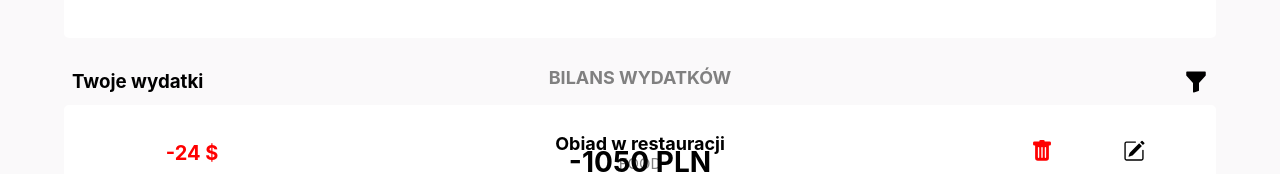
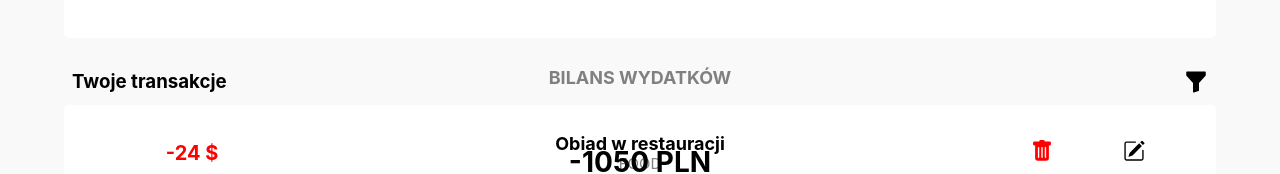
Before and after one commit to Viniski/BudgetApp, a React (Create React App) app: page /wydatki in a window 1280 px wide. Shown: the part 202-376 px from the top of the page. Built offline with nearby package versions, Linux system fonts and the light colour scheme.

Commit message:
Create transactionsSection component to avoid DRY

```diff
--- /dev/null
+++ b/src/component/TransactionsSection/TransactionsSection.js
@@ -0,0 +1,97 @@
+import { useState } from "react";
+import { useSelector } from "react-redux";
+import TransactionCard from "../../component/TransactionCard/TransactionCard";
+import FilterSection from "../FilterSection/FilterSection";
+import FilterButton from "../Buttons/FilterButton";
+import CloseFilterButton from "../Buttons/CloseFilterButton";
+import Pagination from "../../component/Pagination/Pagination";
+
+function TransactionSection({ type }) {
+  console.log(type);
+  let transactions = useSelector((state) => state.transactions);
+  // filtrowanie
+  //
+  //
+  // ...
+  const theme = useSelector((state) => state.theme.theme);
+  const themeDark = theme === "dark";
+  const [isClicked, setIsClicked] = useState(false);
+
+  const [currentPage, setCurrentPage] = useState(1);
+  const startIndex = (currentPage - 1) * 5;
+  const endIndex = currentPage * 5 - 1;
+
+  let transactionOnPage = transactions.slice(startIndex, endIndex + 1);
+
+  //jednak ten scope tu działa, że zmienia mi też wartość w zakresie globalnym a nie tylko w zakresie lokalnym :)
+  //myślałem, że tak nie będzie bo jest zakres blokowy
+  //Mam wrażenie, że dalej tego nie umiem xDD
+  //ale działa wszytsko ładnie :)
+  if (type === "expense") {
+    transactions = transactions.filter(
+      (el) => el.type === "expense"
+    );
+
+    transactionOnPage = transactions.slice(
+      startIndex,
+      endIndex + 1
+    );
+  }
+  if (type === "income") {
+    transactions = transactions.filter(
+      (el) => el.type === "income"
+    );
+    transactionOnPage = transactions.slice(
+      startIndex,
+      endIndex + 1
+    );
+  }
+
+  const handleFilterButton = () => {
+    setIsClicked(!isClicked);
+  };
+
+  const paginate = (number) => setCurrentPage(number);
+
+  return (
+    <>
+      <section className="transaction-section">
+        <div className="transaction-section__header">
+          <h3>{`Twoje transakcje`}</h3>
+          <FilterButton
+            onClick={handleFilterButton}
+            className={
+              isClicked
+                ? `transaction-section__button-filter--disactive`
+                : `transaction-section__button-filter ${
+                    themeDark && `transaction-section__button-filter--dark`
+                  }`
+            }
+          />
+          <CloseFilterButton
+            onClick={handleFilterButton}
+            className={
+              isClicked
+                ? `transaction-section__button-filter ${
+                    themeDark && `transaction-section__button-filter--dark`
+                  }`
+                : `transaction-section__button-filter--disactive`
+            }
+          />
+          {isClicked && <FilterSection type="expense" title="wydatki" />}
+        </div>
+        {transactionOnPage.map((transaction) => (
+          <TransactionCard key={transaction.id} data={transaction} />
+        ))}
+        {!transactions.length && "Nie masz żadnych transakcji"}
+      </section>
+      <Pagination
+        cardNumber={transactions.length}
+        perPage={5}
+        paginate={paginate}
+      />
+    </>
+  );
+}
+
+export default TransactionSection;
--- a/src/pages/Expense/ExpenePage.js
+++ b/src/pages/Expense/ExpenePage.js
@@ -8,21 +8,9 @@ import ExpenseCard from "../../component/TotalCard/ExpenseCard";
 import TransactionSectionHeader from "../../component/TransactionSectionHeader/TransactionSectionHeader";
 import Pagination from "../../component/Pagination/Pagination";
 import AddButton from "../../component/AddButton/AddButton";
+import TransactionSection from "../../component/TransactionsSection/TransactionsSection";
 
 function ExpensePage() {
-  const transactions = useSelector((state) => state.transactions);
-  console.log(transactions)
-  const expenseTransactions = transactions.filter(
-    (el) => el.type === "expense"
-  );
-
-  const [currentPage, setCurrentPage] = useState(1);
-  const startIndex = (currentPage-1)*5;
-  const endIndex = (currentPage*5)-1;
-  const transactionOnPage = expenseTransactions.slice(startIndex, endIndex+1);
-
-  const paginate = (number) => setCurrentPage(number);
-
   useWebsiteTitle("Wydatki | BudgetApp by Viniski");
 
   return (
@@ -31,14 +19,15 @@ function ExpensePage() {
       <section className="cards">
         <ExpenseCard className="cards__expense--main-card" />
       </section>
-      <section className="transaction-section">
+      <TransactionSection type="expense"/>
+      {/* <section className="transaction-section">
         <TransactionSectionHeader type="wydatki" />
         {transactionOnPage.map((transaction) => (
           <TransactionCard key={transaction.id} data={transaction} />
         ))}
         {!expenseTransactions.length && "Nie masz żadnych transakcji"}
           <Pagination cardNumber={expenseTransactions.length} perPage={5} paginate={paginate}/>
-      </section>
+      </section> */}
       <Link to="/dodaj-wydatek">
         <AddButton />
       </Link>
--- a/src/pages/Home/HomePage.js
+++ b/src/pages/Home/HomePage.js
@@ -1,27 +1,14 @@
-import { useState } from "react";
 import { Link } from "react-router-dom";
 import { useSelector } from "react-redux";
 import useWebsiteTitle from "../../hooks/useWebstiteTitle";
-import TransactionCard from "../../component/TransactionCard/TransactionCard";
 import TotalCard from "../../component/TotalCard/TotalCard";
 import ExpenseCard from "../../component/TotalCard/ExpenseCard";
 import IncomeCard from "../../component/TotalCard/IncomeCard";
 import AddButton from "../../component/AddButton/AddButton";
 import Header from "../../component/Header/Header";
-import TransactionSectionHeader from "../../component/TransactionSectionHeader/TransactionSectionHeader";
-import Pagination from "../../component/Pagination/Pagination";
+import TransactionSection from "../../component/TransactionsSection/TransactionsSection";
 
 function HomePage() {
-  const transactions = useSelector((state) => state.transactions);
-  // filtrowanie
-  // ...
-  const [currentPage, setCurrentPage] = useState(1);
-  const startIndex = (currentPage-1)*5;
-  const endIndex = (currentPage*5)-1;
-  const transactionOnPage = transactions.slice(startIndex, endIndex+1);
-
-  const paginate = (number) => setCurrentPage(number);
-
   useWebsiteTitle("BudgetApp by Viniski");
 
   return (
@@ -32,14 +19,7 @@ function HomePage() {
         <ExpenseCard />
         <IncomeCard />
       </section>
-      <section className="transaction-section">
-        <TransactionSectionHeader type="transakcje" />
-        {transactionOnPage.map((transaction) => (
-          <TransactionCard key={transaction.id} data={transaction} />
-        ))}
-        {!transactions.length && "Nie masz żadnych transakcji"}
-      </section>
-      <Pagination cardNumber={transactions.length} perPage={5} paginate={paginate}/>
+        <TransactionSection type="all"/>
       <Link to="/dodaj-transakcje">
         <AddButton />
       </Link>
--- a/src/pages/Income/IncomePage.js
+++ b/src/pages/Income/IncomePage.js
@@ -8,17 +8,12 @@ import IncomeCard from "../../component/TotalCard/IncomeCard";
 import TransactionSectionHeader from "../../component/TransactionSectionHeader/TransactionSectionHeader";
 import Pagination from "../../component/Pagination/Pagination";
 import AddButton from "../../component/AddButton/AddButton";
+import TransactionSection from "../../component/TransactionsSection/TransactionsSection";
 
 function IncomePage() {
-  const transactions = useSelector((state) => state.transactions);
-  const incomeTransactions = transactions.filter((el) => el.type === "income");
+  // const incomeTransactions = transactions.filter((el) => el.type === "income");
 
-  const [currentPage, setCurrentPage] = useState(1);
-  const startIndex = (currentPage-1)*5;
-  const endIndex = (currentPage*5)-1;
-  const transactionOnPage = incomeTransactions.slice(startIndex, endIndex+1);
-
-  const paginate = (number) => setCurrentPage(number);
+  // const transactionOnPage = incomeTransactions.slice(startIndex, endIndex+1);
 
   useWebsiteTitle("Dochody | BudgetApp by Viniski");
   return (
@@ -27,14 +22,15 @@ function IncomePage() {
       <section className="cards">
         <IncomeCard className="cards__income--main-card" />
       </section>
-      <section className="transaction-section">
+      <TransactionSection type="income"/>
+      {/* <section className="transaction-section">
         <TransactionSectionHeader type="dochody" />
         {transactionOnPage.map((transaction) => (
           <TransactionCard key={transaction.id} data={transaction} />
         ))}
         {!incomeTransactions.length && "Nie masz żadnych transakcji"}
         <Pagination cardNumber={incomeTransactions.length} perPage={5} paginate={paginate} />
-      </section>
+      </section> */}
       <Link to="/dodaj-dochód">
         <AddButton />
       </Link>
```
